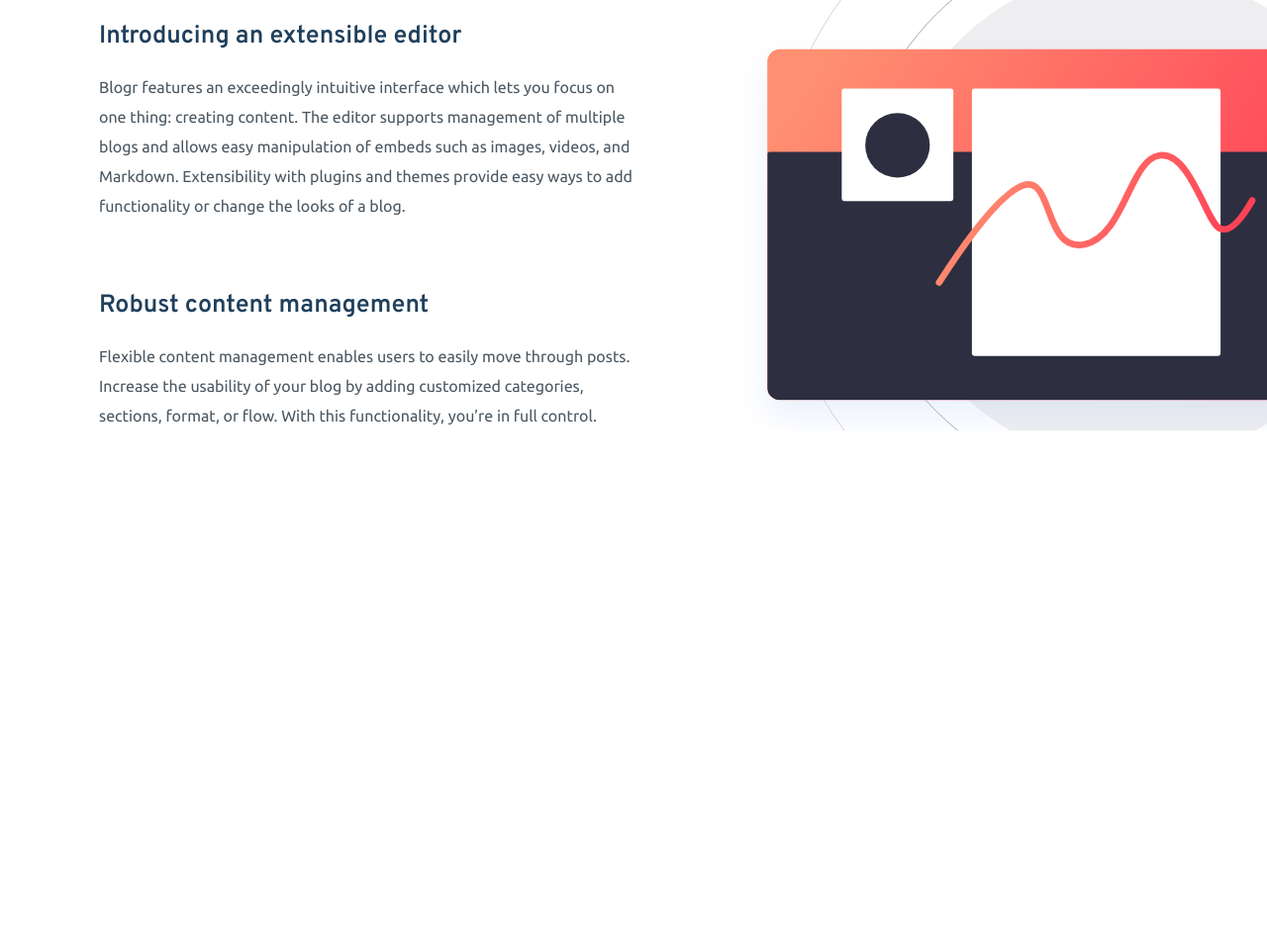
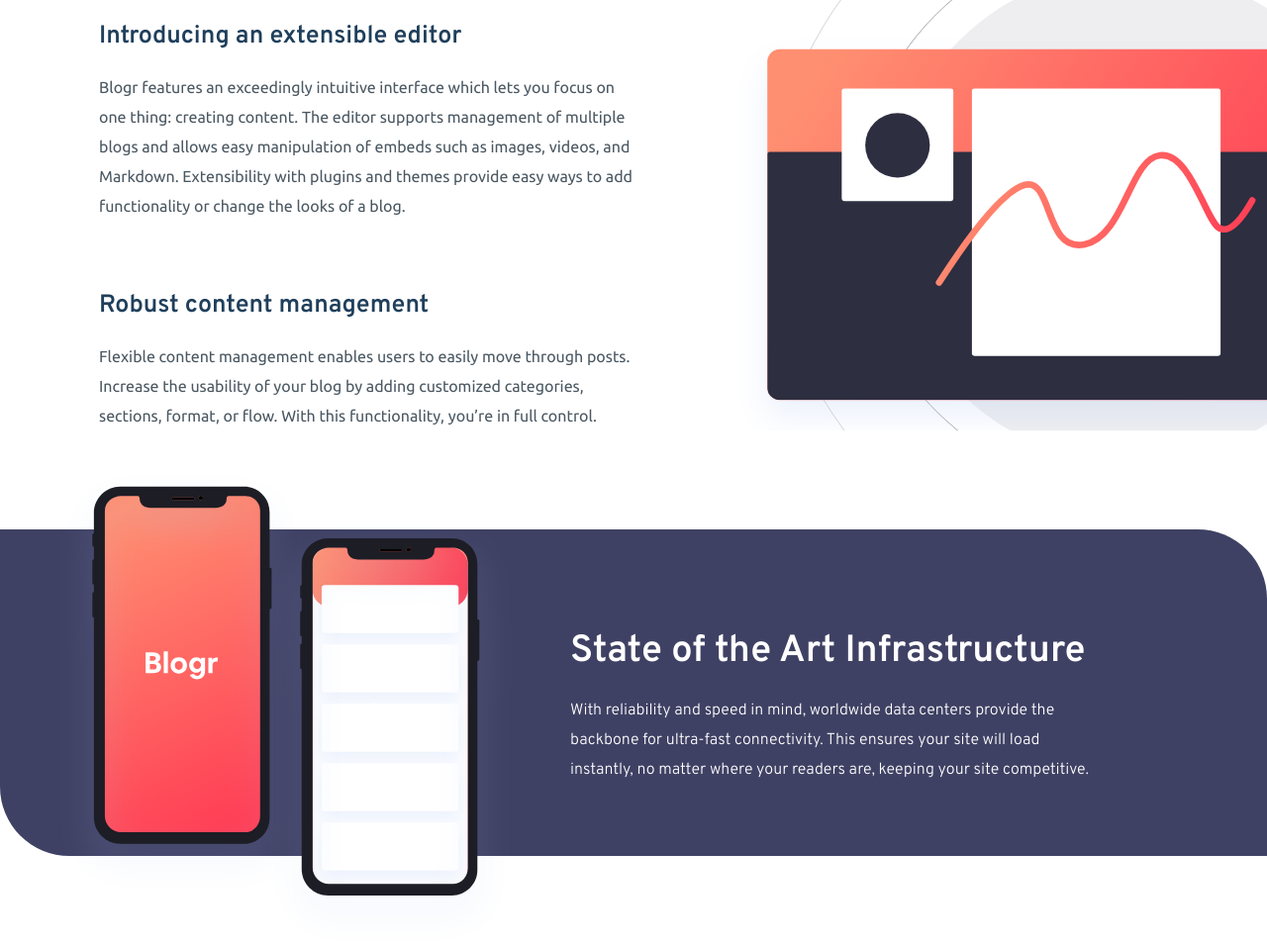
Before and after one commit to emersonhenriquedev/blogr-challange, a website: page index.html in a window 1280 px wide. Shown: the part 816-1771 px from the top of the page at 99% size. Before the commit the page ends 1251 px from the top, so only its background shows below. Drawn offline with Linux system fonts and the light colour scheme.

Commit message:
section features

```diff
--- a/index.html
+++ b/index.html
@@ -109,7 +109,26 @@
           alt=""
         />
       </section>
-      <section class="hilight"></section>
+      <section class="section-feature-hilight u-margin-top-extra">
+        <img
+          class="section-feature__image-hilight"
+          src="/img/illustration-phones.svg"
+          alt=""
+        />
+        <div class="section-feature-hilight__hilight-container">
+          <div class="section-feature-hilight__feature">
+            <h3 class="heading-tertiary--hilight u-margin-bottom-small">
+              State of the Art Infrastructure
+            </h3>
+            <p>
+              With reliability and speed in mind, worldwide data centers provide
+              the backbone for ultra-fast connectivity. This ensures your site
+              will load instantly, no matter where your readers are, keeping
+              your site competitive.
+            </p>
+          </div>
+        </div>
+      </section>
       <section class="content"></section>
     </main>
     <footer></footer>
--- a/sass/abstracts/_variables.scss
+++ b/sass/abstracts/_variables.scss
@@ -20,3 +20,7 @@
 // FONT
 
 $default-font-size: 1.6rem;
+
+// line-height
+
+$line-height: 3rem;
--- a/sass/base/_typography.scss
+++ b/sass/base/_typography.scss
@@ -21,3 +21,8 @@
   font-size: 2.5rem;
   color: $color-primary-dark;
 }
+
+.heading-tertiary--hilight {
+  font-size: 3.8rem;
+  color: $color-white;
+}
--- a/sass/base/_utilities.scss
+++ b/sass/base/_utilities.scss
@@ -3,11 +3,11 @@
 }
 
 .u-margin-top-big {
-  margin-top: 7rem;
+  margin-top: 7rem !important;
 }
 
 .u-margin-top-extra {
-  margin-top: 10rem;
+  margin-top: 10rem !important;
 }
 
 .u-margin-bottom-big {
--- a/sass/pages/_home.scss
+++ b/sass/pages/_home.scss
@@ -12,7 +12,7 @@
       font-size: 1.6rem;
       font-family: Ubuntu, sans-serif;
       color: $color-grayish-blue-dark;
-      line-height: 3rem;
+      line-height: $line-height;
     }
   }
 
@@ -24,3 +24,32 @@
     left: 58%;
   }
 }
+
+.section-feature-hilight {
+  background-color: $color-gradient-desatured-gray-blue;
+  border-bottom-left-radius: 7rem;
+  border-top-right-radius: 7rem;
+  height: 33rem;
+  padding: 0 6rem;
+  position: relative;
+
+  &__hilight-container {
+    position: absolute;
+    width: 50%;
+    right: 5%;
+    top: 30%;
+
+    p {
+      color: $color-white;
+      font-size: 1.6rem;
+      line-height: $line-height;
+      width: 82%;
+    }
+  }
+
+  img {
+    position: absolute;
+    top: -6rem;
+    height: 48rem;
+  }
+}
```
Also changed, not shown: sass/main.css, 1 other file.
